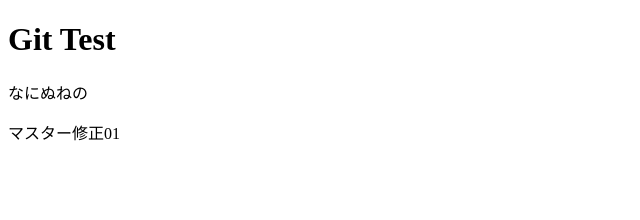
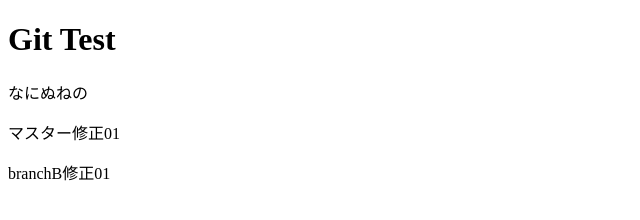
Before and after one commit to y-maeda0317/firstTest, a plain HTML site: page index.html in a window 1280 px wide. Shown: the whole page, without its empty margins (0-640 px from the left). Drawn offline with Linux system fonts and the light colour scheme.

Commit message:
ブランチB修正01

```diff
--- a/index.html
+++ b/index.html
@@ -8,5 +8,6 @@
     <h1>Git Test</h1>
     <p>なにぬねの</p>
     <p>マスター修正01</p>
+    <p>branchB修正01</p>
 </body>
 </html>
```
